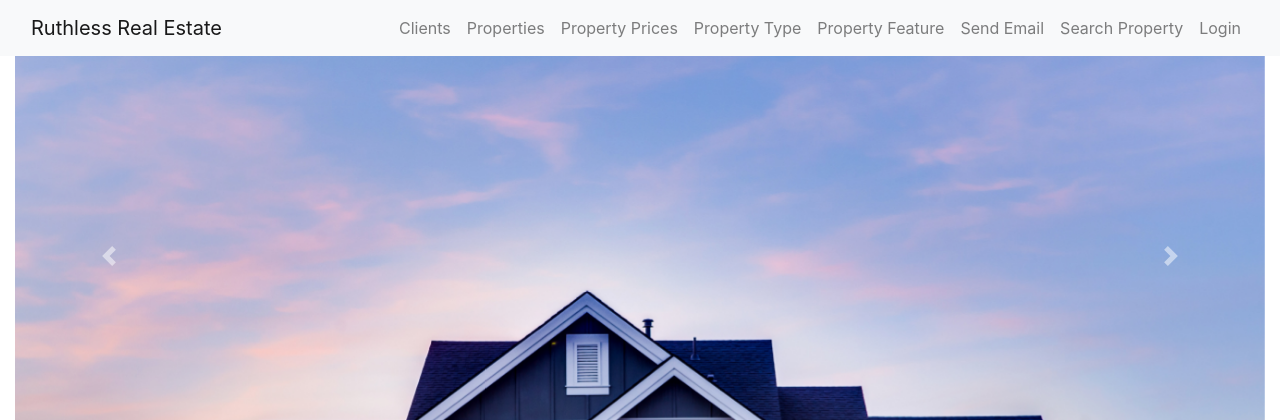
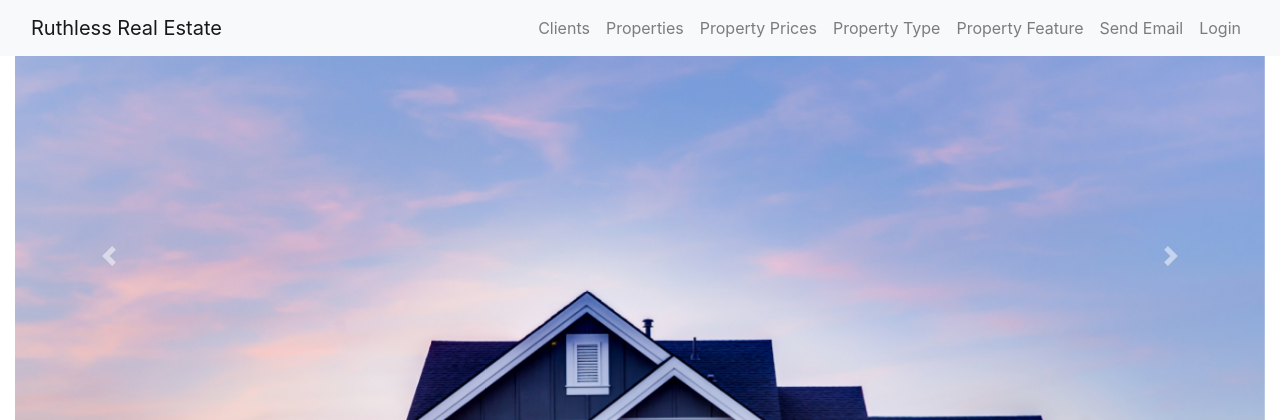
Before and after one commit to niyatiMonash/FIT2104_Assignment2, a PHP site: page /welcome.php in a window 1280 px wide. Shown: the top 420 px of the page. Run offline with PHP 8.4, Linux system fonts and the light colour scheme; grey boxes labelled with a size stand in for pictures from a placeholder-image service; some libraries are stand-ins or nearby versions.

Commit message:
minor fix

```diff
--- a/add-clients.php
+++ b/add-clients.php
@@ -51,9 +51,7 @@ include("session.php");
                 <li class="nav-item">
                     <a class="nav-link" href="send-email.php">Send Email</a>
                 </li>
-                <li class="nav-item">
-                    <a class="nav-link" href="property-search.php">Search Property</a>
-                </li>
+
                 <li class="nav-item">
                     <a class="nav-link" href="logout.php">Logout</a>
                 </li>
--- a/add-feature.php
+++ b/add-feature.php
@@ -50,9 +50,7 @@ include("session.php");
                 <li class="nav-item">
                     <a class="nav-link" href="send-email.php">Send Email</a>
                 </li>
-                <li class="nav-item">
-                    <a class="nav-link" href="property-search.php">Search Property</a>
-                </li>
+
                 <li class="nav-item">
                     <a class="nav-link" href="logout.php">Logout</a>
                 </li>
--- a/add-properties.php
+++ b/add-properties.php
@@ -61,9 +61,7 @@ $results = mysqli_query($conn, $query2);
                 <li class="nav-item">
                     <a class="nav-link" href="send-email.php">Send Email</a>
                 </li>
-                <li class="nav-item">
-                    <a class="nav-link" href="property-search.php">Search Property</a>
-                </li>
+
                 <li class="nav-item">
                     <a class="nav-link" href="logout.php">Logout</a>
                 </li>
--- a/add-type.php
+++ b/add-type.php
@@ -51,9 +51,7 @@ include("session.php");
                 <li class="nav-item">
                     <a class="nav-link" href="send-email.php">Send Email</a>
                 </li>
-                <li class="nav-item">
-                    <a class="nav-link" href="property-search.php">Search Property</a>
-                </li>
+
                 <li class="nav-item">
                     <a class="nav-link" href="logout.php">Logout</a>
                 </li>
--- a/all-images.php
+++ b/all-images.php
@@ -53,9 +53,7 @@ $result = mysqli_query($conn, $query);
                 <li class="nav-item">
                     <a class="nav-link" href="send-email.php">Send Email</a>
                 </li>
-                <li class="nav-item">
-                    <a class="nav-link" href="property-search.php">Search Property</a>
-                </li>
+
                 <li class="nav-item">
                     <a class="nav-link" href="logout.php">Logout</a>
                 </li>
--- a/edit-clients.php
+++ b/edit-clients.php
@@ -53,9 +53,7 @@ $result = mysqli_query($conn, $query);
                 <li class="nav-item">
                     <a class="nav-link" href="send-email.php">Send Email</a>
                 </li>
-                <li class="nav-item">
-                    <a class="nav-link" href="property-search.php">Search Property</a>
-                </li>
+
                 <li class="nav-item">
                     <a class="nav-link" href="logout.php">Logout</a>
                 </li>
--- a/edit-feature.php
+++ b/edit-feature.php
@@ -55,9 +55,7 @@ $result = mysqli_query($conn, $query);
                 <li class="nav-item">
                     <a class="nav-link" href="send-email.php">Send Email</a>
                 </li>
-                <li class="nav-item">
-                    <a class="nav-link" href="property-search.php">Search Property</a>
-                </li>
+
                 <li class="nav-item">
                     <a class="nav-link" href="logout.php">Logout</a>
                 </li>
--- a/edit-properties.php
+++ b/edit-properties.php
@@ -57,9 +57,7 @@ $result = mysqli_query($conn, $query);
                 <li class="nav-item">
                     <a class="nav-link" href="send-email.php">Send Email</a>
                 </li>
-                <li class="nav-item">
-                    <a class="nav-link" href="property-search.php">Search Property</a>
-                </li>
+
                 <li class="nav-item">
                     <a class="nav-link" href="logout.php">Logout</a>
                 </li>
--- a/edit-type.php
+++ b/edit-type.php
@@ -52,9 +52,7 @@ $result = mysqli_query($conn, $query);
                 <li class="nav-item">
                     <a class="nav-link" href="send-email.php">Send Email</a>
                 </li>
-                <li class="nav-item">
-                    <a class="nav-link" href="property-search.php">Search Property</a>
-                </li>
+
                 <li class="nav-item">
                     <a class="nav-link" href="logout.php">Logout</a>
                 </li>
--- a/multiple-properties.php
+++ b/multiple-properties.php
@@ -56,9 +56,7 @@ if (empty($_POST["check"])) {
                 <li class="nav-item">
                     <a class="nav-link" href="send-email.php">Send Email</a>
                 </li>
-                <li class="nav-item">
-                    <a class="nav-link" href="property-search.php">Search Property</a>
-                </li>
+
                 <li class="nav-item">
                     <a class="nav-link" href="logout.php">Logout</a>
                 </li>
--- a/pdf-client.php
+++ b/pdf-client.php
@@ -115,9 +115,7 @@ if (isset($_POST["create_pdf"])) {
                 <li class="nav-item">
                     <a class="nav-link" href="send-email.php">Send Email</a>
                 </li>
-                <li class="nav-item">
-                    <a class="nav-link" href="property-search.php">Search Property</a>
-                </li>
+
                 <li class="nav-item">
                     <a class="nav-link" href="Logout.php">Logout</a>
                 </li>
--- a/property-search.php
+++ b/property-search.php
@@ -47,9 +47,7 @@ include("session.php");
                 <li class="nav-item">
                     <a class="nav-link" href="send-email.php">Send Email</a>
                 </li>
-                <li class="nav-item">
-                    <a class="nav-link" href="property-search.php">Search Property</a>
-                </li>
+
                 <li class="nav-item">
                     <a class="nav-link" href="Logout.php">Logout</a>
                 </li>
--- a/search.php
+++ b/search.php
@@ -37,7 +37,7 @@ $result = mysqli_query($conn, $sql);
 
 if (mysqli_num_rows($result) > 0) {
     ?>
-
+    <a role="button" href="add-properties.php" class="btn btn-outline-primary float-right">Add Property</a>
     <div class="table-responsive">
     <table class="table table-striped">
     <thead>
--- a/send-email.php
+++ b/send-email.php
@@ -38,9 +38,7 @@
                 <li class="nav-item">
                     <a class="nav-link" href="send-email.php">Send Email</a>
                 </li>
-                <li class="nav-item">
-                    <a class="nav-link" href="property-search.php">Search Property</a>
-                </li>
+
                 <li class="nav-item">
                     <a class="nav-link" href="logout.php">Logout</a>
                 </li>
--- a/update-clients.php
+++ b/update-clients.php
@@ -38,9 +38,7 @@
                 <li class="nav-item">
                     <a class="nav-link" href="send-email.php">Send Email</a>
                 </li>
-                <li class="nav-item">
-                    <a class="nav-link" href="property-search.php">Search Property</a>
-                </li>
+
                 <li class="nav-item">
                     <a class="nav-link" href="logout.php">Logout</a>
                 </li>
--- a/update-feature.php
+++ b/update-feature.php
@@ -39,9 +39,7 @@
                 <li class="nav-item">
                     <a class="nav-link" href="send-email.php">Send Email</a>
                 </li>
-                <li class="nav-item">
-                    <a class="nav-link" href="property-search.php">Search Property</a>
-                </li>
+
                 <li class="nav-item">
                     <a class="nav-link" href="logout.php">Logout</a>
                 </li>
--- a/update-properties.php
+++ b/update-properties.php
@@ -39,9 +39,7 @@
                 <li class="nav-item">
                     <a class="nav-link" href="send-email.php">Send Email</a>
                 </li>
-                <li class="nav-item">
-                    <a class="nav-link" href="property-search.php">Search Property</a>
-                </li>
+
                 <li class="nav-item">
                     <a class="nav-link" href="logout.php">Logout</a>
                 </li>
--- a/update-type.php
+++ b/update-type.php
@@ -40,9 +40,7 @@
                 <li class="nav-item">
                     <a class="nav-link" href="send-email.php">Send Email</a>
                 </li>
-                <li class="nav-item">
-                    <a class="nav-link" href="property-search.php">Search Property</a>
-                </li>
+
                 <li class="nav-item">
                     <a class="nav-link" href="logout.php">Logout</a>
                 </li>
--- a/view-property.php
+++ b/view-property.php
@@ -61,9 +61,7 @@ $row2 = $result2->fetch_assoc();
                 <li class="nav-item">
                     <a class="nav-link" href="send-email.php">Send Email</a>
                 </li>
-                <li class="nav-item">
-                    <a class="nav-link" href="property-search.php">Search Property</a>
-                </li>
+
                 <li class="nav-item">
                     <a class="nav-link" href="logout.php">Logout</a>
                 </li>
--- a/welcome.php
+++ b/welcome.php
@@ -53,9 +53,7 @@
                 <li class="nav-item">
                     <a class="nav-link" href="send-email.php">Send Email</a>
                 </li>
-                <li class="nav-item">
-                    <a class="nav-link" href="property-search.php">Search Property</a>
-                </li>
+
                 <li class="nav-item">
                     <a class="nav-link" href="login.php">Login</a>
                 </li>
```
